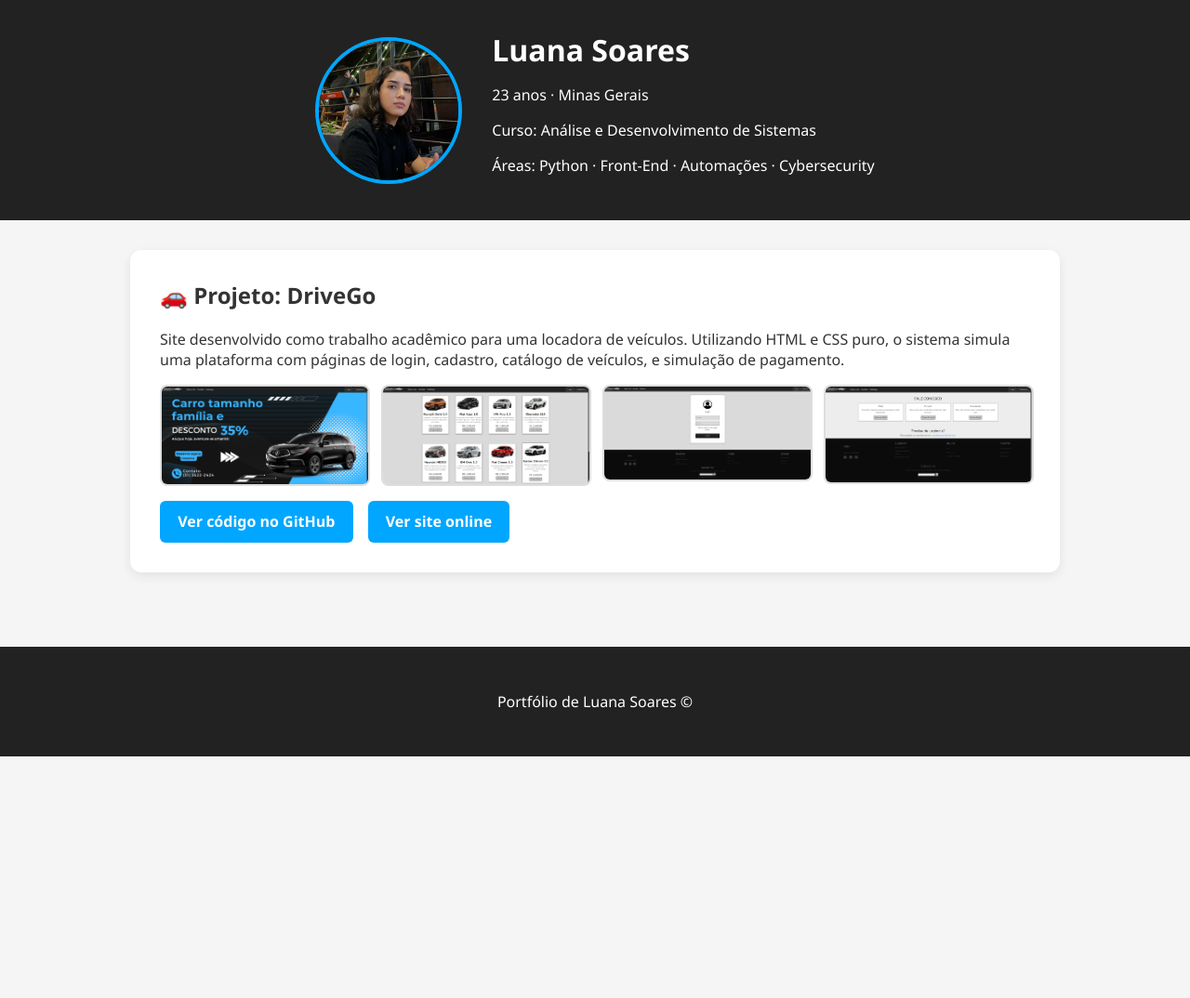
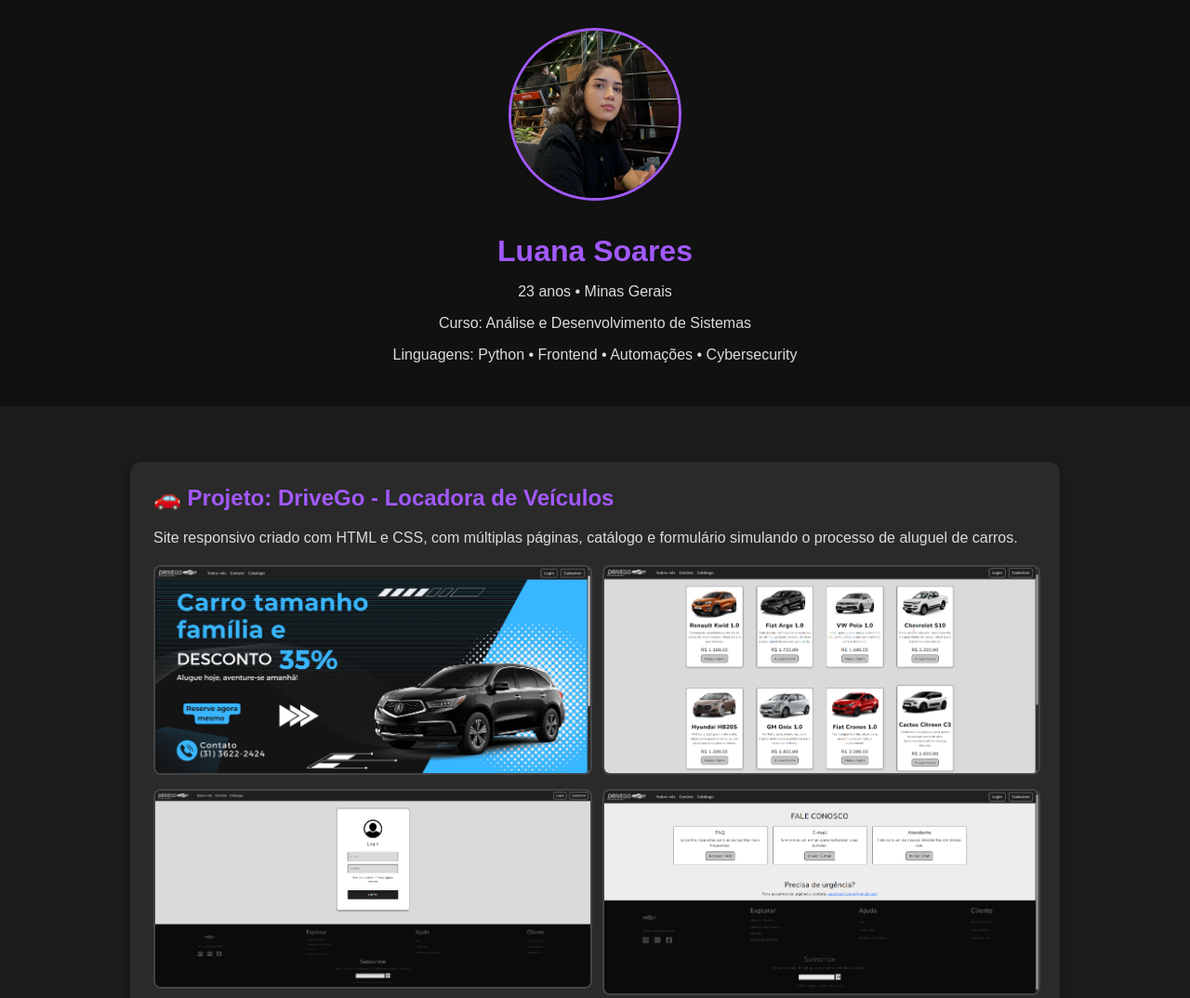
Before and after one commit to LunaAlcs/myprojects, a plain HTML site: page index.html in a window 1280 px wide. Shown: the top 1074 px of the page at 93% size. Before the commit the page ends 814 px from the top, so only its background shows below. Drawn offline with Linux system fonts and the light colour scheme.

Commit message:
Melhorando layout dark, perfil e galeria do projeto DriveGo

```diff
--- a/index.html
+++ b/index.html
@@ -1,40 +1,41 @@
 <!DOCTYPE html>
-<html lang="pt-br">
+<html lang="pt-BR">
 <head>
   <meta charset="UTF-8" />
   <meta name="viewport" content="width=device-width, initial-scale=1.0"/>
-  <title>Luana Soares - Portfólio</title>
+  <title>Portfólio - Luana Soares</title>
   <link rel="stylesheet" href="style.css" />
 </head>
 <body>
   <header>
-    <img src="assets/img/perfilhd.jpeg" alt="Foto de perfil de Luana Soares" class="profile-img" />
-    <div class="info">
-      <h1>Luana Soares</h1>
-      <p>23 anos · Minas Gerais</p>
-      <p>Curso: Análise e Desenvolvimento de Sistemas</p>
-      <p>Áreas: Python · Front-End · Automações · Cybersecurity</p>
+    <div class="profile">
+      <img src="assets/img/perfilhd.jpeg" alt="Foto de perfil de Luana Soares" class="profile-img">
+      <div class="profile-info">
+        <h1>Luana Soares</h1>
+        <p>23 anos • Minas Gerais</p>
+        <p>Curso: Análise e Desenvolvimento de Sistemas</p>
+        <p>Linguagens: Python • Frontend • Automações • Cybersecurity</p>
+      </div>
     </div>
   </header>
 
   <main>
     <section class="project">
-      <h2>🚗 Projeto: DriveGo</h2>
-      <p>Site desenvolvido como trabalho acadêmico para uma locadora de veículos. Utilizando HTML e CSS puro, o sistema simula uma plataforma com páginas de login, cadastro, catálogo de veículos, e simulação de pagamento.</p>
+      <h2>🚗 Projeto: DriveGo - Locadora de Veículos</h2>
+      <p>Site responsivo criado com HTML e CSS, com múltiplas páginas, catálogo e formulário simulando o processo de aluguel de carros.</p>
 
-      <div class="carousel">
-        <img src="assets/img/drivego1.png" alt="Print 1 do projeto DriveGo" />
-        <img src="assets/img/drivego2.png" alt="Print 2 do projeto DriveGo" />
-        <img src="assets/img/drivego3.png" alt="Print 3 do projeto DriveGo" />
-        <img src="assets/img/drivego4.png" alt="Print 4 do projeto DriveGo" />
+      <div class="project-gallery">
+        <img src="assets/img/drivego1.png" alt="DriveGo print 1">
+        <img src="assets/img/drivego2.png" alt="DriveGo print 2">
+        <img src="assets/img/drivego3.png" alt="DriveGo print 3">
+        <img src="assets/img/drivego4.png" alt="DriveGo print 4">
       </div>
 
-      <div class="links">
-        <a href="https://github.com/LunaAlcs/FrontEnd-SiteLocadora" target="_blank">Ver código no GitHub</a>
-        <a href="https://lunaalcs.github.io/FrontEnd-SiteLocadora/" target="_blank">Ver site online</a>
+      <div class="project-links">
+        <a href="https://lunaalcs.github.io/FrontEnd-SiteLocadora/" target="_blank">🔗 Ver site</a>
+        <a href="https://github.com/LunaAlcs/FrontEnd-SiteLocadora" target="_blank">💻 Ver código</a>
       </div>
     </section>
   </main>
-
-  <footer>
-    <p>Portfólio de Luana Soares ©
+</body>
+</html>
--- a/style.css
+++ b/style.css
@@ -1,89 +1,93 @@
+:root {
+  --bg-dark: #1c1c1c;
+  --purple: #a259ff;
+  --light-gray: #dcdcdc;
+  --white: #fff;
+}
+
 body {
+  font-family: Arial, sans-serif;
   margin: 0;
-    font-family: 'Segoe UI', sans-serif;
-    background: #f5f5f5;
-    color: #333;
+  padding: 0;
+  background: var(--bg-dark);
+  color: var(--light-gray);
 }
 
 header {
-    background-color: #222;
-    color: white;
-    padding: 2rem 1rem;
+  background: #111;
+  padding: 30px 20px;
+  text-align: center;
+}
+
+.profile {
   display: flex;
+  flex-direction: column;
   align-items: center;
-    gap: 2rem;
-    flex-wrap: wrap;
-    justify-content: center;
 }
 
 .profile-img {
-    width: 150px;
-    height: 150px;
+  width: 180px;
+  height: 180px;
+  border-radius: 50%;
   object-fit: cover;
-    border-radius: 50%;
-    border: 4px solid #00a6ff;
+  margin-bottom: 15px;
+  border: 3px solid var(--purple);
 }
 
-  .info h1 {
-    margin: 0;
-    font-size: 2rem;
+.profile-info h1 {
+  color: var(--purple);
+  margin-bottom: 5px;
 }
 
 main {
-    padding: 2rem 1rem;
   max-width: 1000px;
-    margin: auto;
+  margin: 40px auto;
+  padding: 20px;
 }
 
 .project {
-    background: white;
-    padding: 2rem;
+  background: #2a2a2a;
+  padding: 25px;
   border-radius: 12px;
-    box-shadow: 0 4px 12px rgba(0, 0, 0, 0.08);
+  box-shadow: 0 2px 8px rgba(0,0,0,0.4);
 }
 
 .project h2 {
   margin-top: 0;
+  color: var(--purple);
 }
 
-  .carousel {
+.project-gallery {
   display: grid;
-    grid-template-columns: repeat(auto-fit, minmax(220px, 1fr));
-    gap: 1rem;
-    margin: 1rem 0;
+  grid-template-columns: repeat(2, 1fr);
+  gap: 15px;
+  margin-top: 20px;
 }
 
-  .carousel img {
+.project-gallery img {
   width: 100%;
+  height: auto;
   border-radius: 8px;
-    border: 2px solid #ddd;
+  object-fit: cover;
+  border: 2px solid #444;
 }
 
-  .links {
-    display: flex;
-    gap: 1rem;
-    margin-top: 1rem;
-    flex-wrap: wrap;
+.project-links {
+  margin-top: 25px;
+  text-align: center;
 }
 
-  .links a {
-    background: #00a6ff;
-    color: white;
-    padding: 0.7rem 1.2rem;
+.project-links a {
+  display: inline-block;
+  margin: 10px;
+  text-decoration: none;
+  background: var(--purple);
+  color: var(--white);
+  padding: 12px 20px;
   border-radius: 6px;
-    text-decoration: none;
-    font-weight: bold;
-    transition: background 0.3s;
+  transition: background 0.3s ease;
 }
 
-  .links a:hover {
-    background: #007acc;
+.project-links a:hover {
+  background: #822fff;
 }
-
-  footer {
-    text-align: center;
-    padding: 2rem 1rem;
-    margin-top: 3rem;
-    background-color: #222;
-    color: white;
-  }
```
Lines whose indentation alone changed are shown as unchanged.
